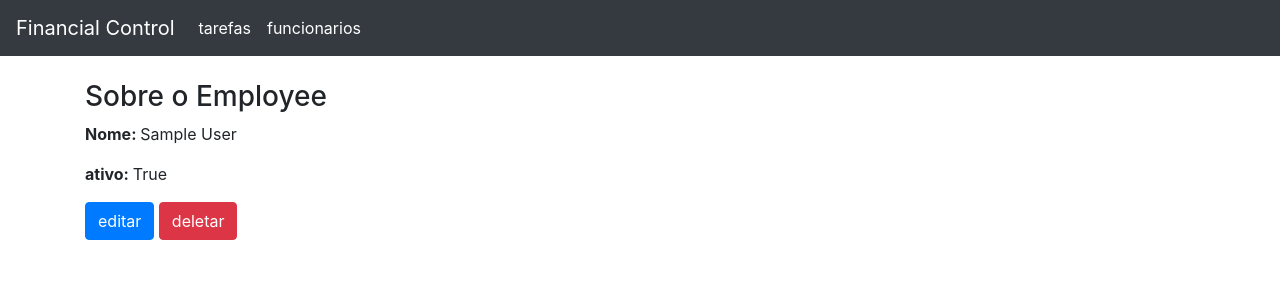
After one commit to pacman2020/financial-control, a Django app: page /employee/1/ in a window 1280 px wide. The commit adds this page. Shown: the top 300 px of the page. Run offline with Django 3.2, Linux system fonts and the light colour scheme; tables that the repository leaves empty hold one stand-in row (values such as "Sample post").

Commit message:
employee details

```diff
--- a/employee/forms.py
+++ b/employee/forms.py
@@ -2,7 +2,7 @@ from django import forms
 from django.forms import fields
 from .models import Employee
 
-class Taskform(forms.ModelForm):
+class EmployeeForm(forms.ModelForm):
     full_name = forms.CharField(label='nome completo', max_length=100, required=True)
     active = forms.BooleanField(label='funcionario ativo' ,required=True)
     class Meta:
--- /dev/null
+++ b/employee/templates/employee/detail_employee.html
@@ -0,0 +1,38 @@
+{% extends 'base.html' %}
+
+{% block title %} detail task {% endblock %}
+
+{% block content %}
+<div class="mt-4">
+
+<div class="modal" id="confirm_exclir">
+    <div class="modal-dialog modal-dialog-centered">
+        <div class="modal-content">
+            <div class="modal-header">
+                <h4>deseja exclir esse funcionario?</h4>
+                <button type="button" class="close" data-dismiss="modal">&times;</button>
+            </div>
+            <div class="modal-body text-right">
+                <a type="button" class="btn btn-danger" href="#" >DELETER</a>
+                <button type="button" class="btn btn-secondary" data-dismiss="modal">CANCEL</button>
+            </div>
+        </div>
+      </div>
+</div>
+
+<div>
+    <h3>Sobre o Employee</h2>
+
+        <p><strong>Nome: </strong>{{ employee.full_name }}</p>
+        <p><strong>ativo: </strong>{{ employee.active }}</p>
+        <div>
+            <a class="btn btn-primary" href="#">editar</a>
+            <button type="button"
+                data-toggle="modal"
+                data-target="#confirm_exclir" class="btn btn-danger" >
+                deletar
+            </button>
+        </div>
+</div>
+</div>
+{% endblock %}
--- a/employee/templates/employee/list_employee.html
+++ b/employee/templates/employee/list_employee.html
@@ -16,7 +16,7 @@
           <strong>nome: </strong><span>{{ employee.full_name|slice:"15" }}...</span>
           <strong>ativo: </strong><span>{{ employee.active }}</span>
           <div>
-
+            <a href="{% url 'detail_employee' employee.id %}">veja mais ...</a>
           </div>
         </div>
       </div>
--- a/employee/urls.py
+++ b/employee/urls.py
@@ -3,8 +3,8 @@ from . import views
 
 urlpatterns = [
     path('employee/', views.employees, name='employees'),
-    # path('task/new/', views.new_task, name='new_task'),
-    # path('task/<int:pk>/', views.detail_task, name='detail_task'),
+    # path('employee/new/', views.new_employee, name='new_employee'),
+    path('employee/<int:pk>/', views.detail_employee, name='detail_employee'),
     # path('task/<int:pk>/update', views.update_task, name='update_task'),
     # path('task/<int:pk>/delete', views.delete_task, name='delete_task'),
 ]
--- a/employee/views.py
+++ b/employee/views.py
@@ -1,6 +1,7 @@
 from django.core.paginator import Paginator
-from django.shortcuts import render
+from django.shortcuts import get_object_or_404, redirect, render
 from .models import Employee
+from .forms import EmployeeForm
 
 # Create your views here.
 def employees(request):
@@ -11,3 +12,13 @@ def employees(request):
         'employees': paginator.get_page(page)
     }
     return render(request,'employee/list_employee.html', data)
+
+def detail_employee(request, pk):
+    try:
+        employee = get_object_or_404(Employee,pk=pk)
+        data = {
+            'employee': employee
+        }
+        return render(request, 'employee/detail_employee.html',data)
+    except:
+        return redirect('employees')
```
Also changed, not shown: employee/templates/employee/new_update_employee.html (added).
